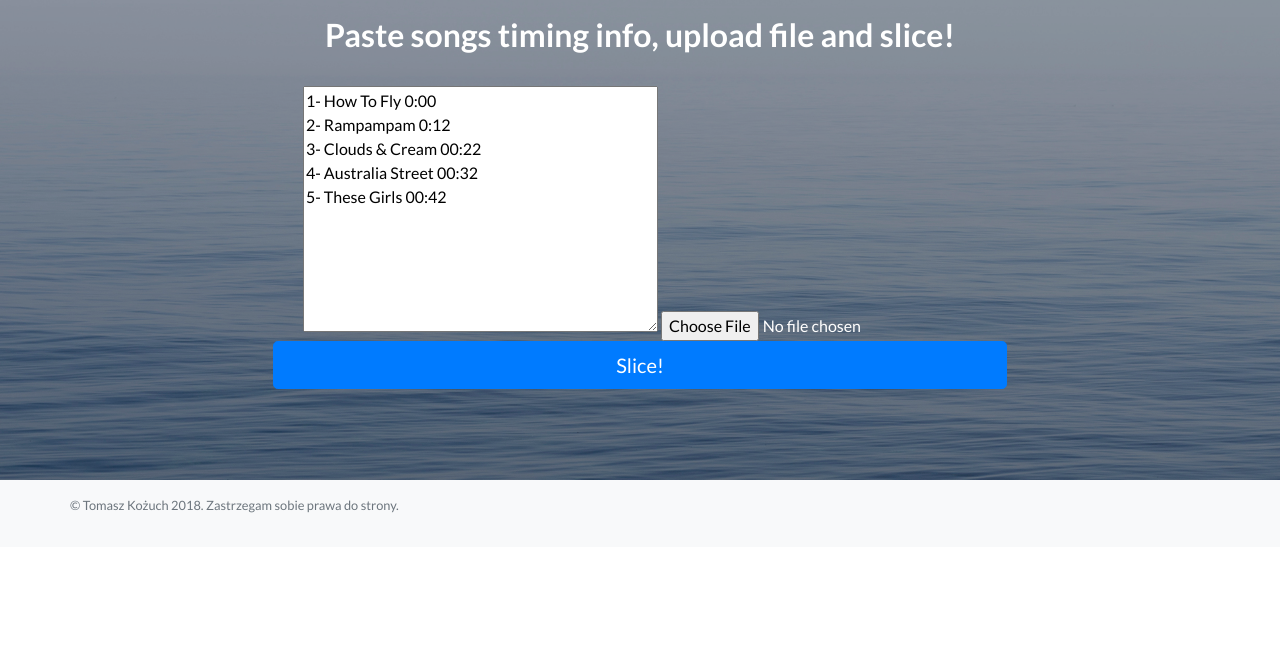
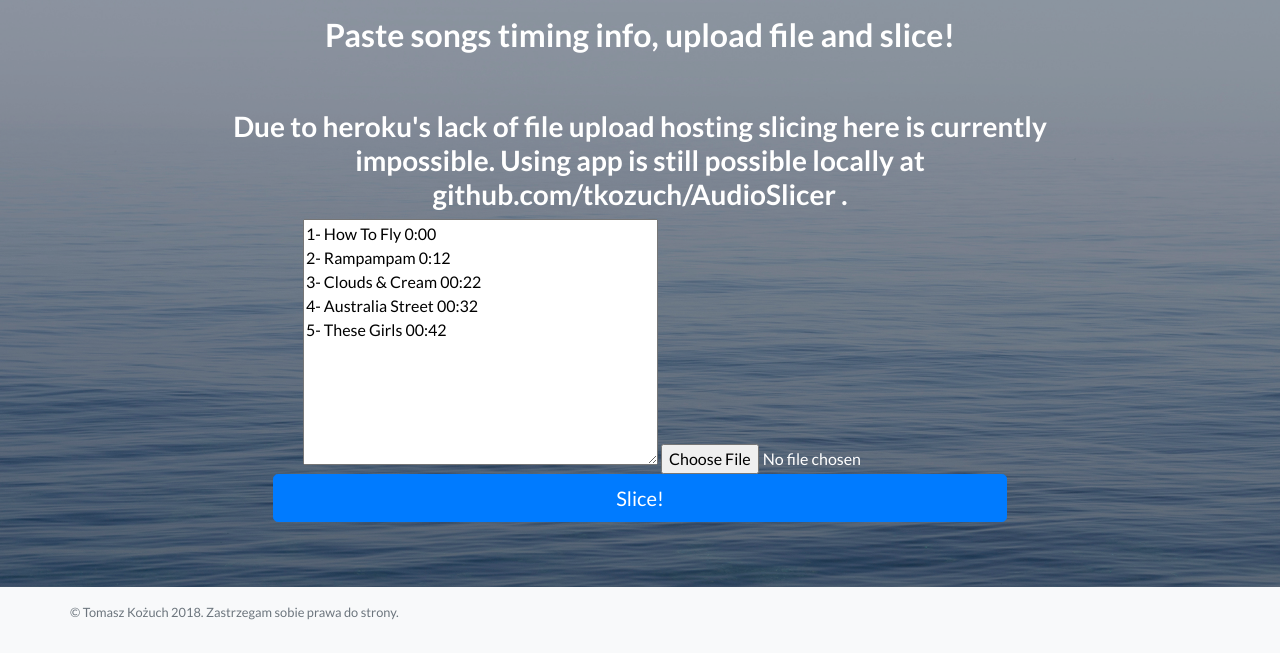
Before and after one commit to tkozuch/AudioSlicer, a Django app: page / in a window 1280 px wide. Shown: the part 56-709 px from the top of the page. Run offline with Django 3.2, Linux system fonts and the light colour scheme; parts of the project's set-up code (start-up, migrations or seed data) failed here and were passed over; some libraries are stand-ins or nearby versions.

Commit message:
Heroku not working message added.

```diff
--- a/slicing_app/templates/slicing_app/upload.html
+++ b/slicing_app/templates/slicing_app/upload.html
@@ -3,7 +3,9 @@
 {% block body %}
 <div class="row">
   <div class="col-xl-9 mx-auto">
-    <h1 class="mb-5">Paste songs timing info, upload file and slice!</h1>
+    <h1 class="mb-5">Paste songs timing info, upload file and slice!</h1><br>
+    <h3>Due to heroku's lack of file upload hosting slicing here is currently impossible.
+    Using app is still possible locally at github.com/tkozuch/AudioSlicer .</h3>
   </div>
   <div class="col-md-10 col-lg-8 col-xl-7 mx-auto">
     <form id="generate-user-form" enctype="multipart/form-data" action="" method="post">
```
